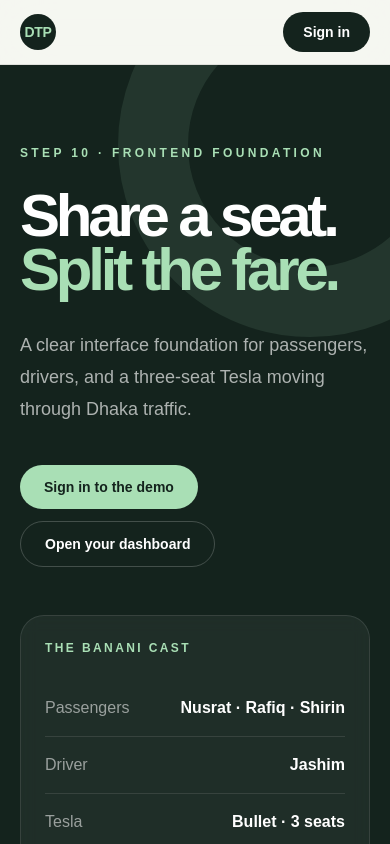
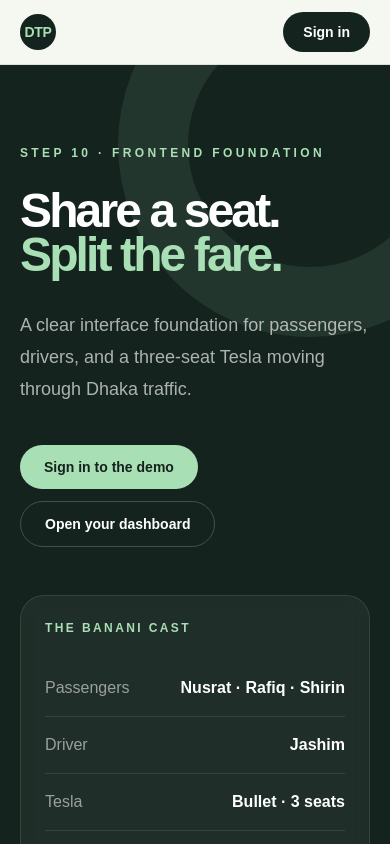
Before and after one commit to redwan786/dhaka-tesla-pool-v2, a Next.js app in the folder apps/web/: page / in a window 390 px wide. Shown: the top 844 px of the page. Built offline with nearby package versions, Linux system fonts and the light colour scheme; no server answers.

Commit message:
fix(web): scale hero heading for responsive layouts

```diff
--- a/apps/web/app/page.tsx
+++ b/apps/web/app/page.tsx
@@ -16,7 +16,7 @@ export default function HomePage() {
         <div className="mx-auto grid min-h-[620px] max-w-7xl items-center gap-12 px-5 py-20 sm:px-8 lg:grid-cols-[1.25fr_.75fr]">
           <div className="relative z-10">
             <p className="text-xs font-extrabold uppercase tracking-[0.28em] text-mint">Step 10 · Frontend foundation</p>
-            <h1 className="mt-7 max-w-4xl text-6xl font-black leading-[0.9] tracking-[-0.07em] sm:text-8xl lg:text-9xl">
+            <h1 className="mt-7 max-w-4xl text-5xl font-black leading-[0.92] tracking-[-0.06em] sm:text-7xl lg:text-[5.75rem] xl:text-[6.5rem]">
               Share a seat.<br /><span className="text-mint">Split the fare.</span>
             </h1>
             <p className="mt-8 max-w-2xl text-lg leading-8 text-white/65">
```
